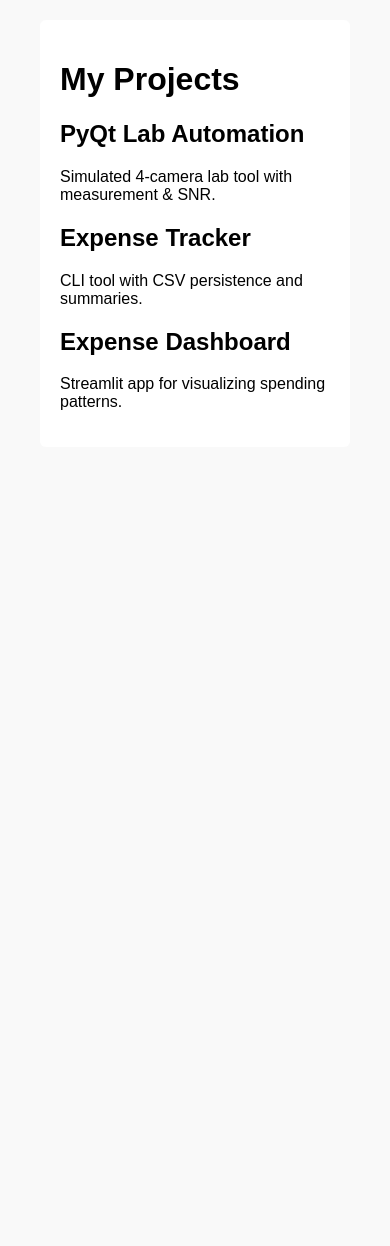
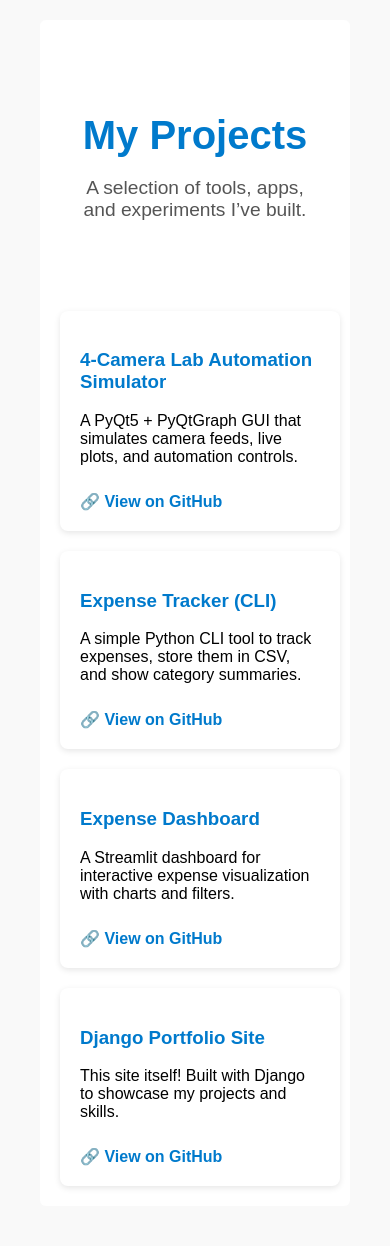
Before and after one commit to taryb/django-portfolio, a Django app: page /projects/ in a window 390 px wide. Shown: the part 69-1315 px from the top of the page. Before the commit the page ends 479 px from the top, so only its background shows below. Run offline with Django 5.2, Linux system fonts and the light colour scheme.

Commit message:
style: redesign projects page with responsive project cards

```diff
--- a/portfolio/templates/portfolio/projects.html
+++ b/portfolio/templates/portfolio/projects.html
@@ -3,13 +3,54 @@
 {% block title %}Projects - My Portfolio{% endblock %}
 
 {% block content %}
-<h1>My Projects</h1>
-{% for p in projects %}
-<div class="project">
-    <h2>{{ p.title }}</h2>
-    <p>{{ p.desc }}</p>
-</div>
-{% empty %}
-<p>No projects yet. Stay tuned!</p>
-{% endfor %}
+<section style="text-align: center; padding: 40px 20px;">
+    <h1 style="font-size: 2.5em; margin-bottom: 10px; color: #007acc;">My Projects</h1>
+    <p style="font-size: 1.2em; color: #555;">A selection of tools, apps, and experiments I’ve built.</p>
+</section>
+
+<section style="margin-top: 30px;">
+    <div style="display: grid; grid-template-columns: repeat(auto-fit, minmax(280px, 1fr)); gap: 20px;">
+
+        <!-- Project Card -->
+        <div style="background: #fff; padding: 20px; border-radius: 8px; box-shadow: 0 2px 6px rgba(0,0,0,0.1);">
+            <h3 style="color: #007acc;">4-Camera Lab Automation Simulator</h3>
+            <p>A PyQt5 + PyQtGraph GUI that simulates camera feeds, live plots, and automation controls.</p>
+            <a href="https://github.com/taryb/pyqt-lab-automation" target="_blank"
+               style="display:inline-block; margin-top:10px; color:#007acc; text-decoration:none; font-weight:bold;">
+                🔗 View on GitHub
+            </a>
+        </div>
+
+        <!-- Project Card -->
+        <div style="background: #fff; padding: 20px; border-radius: 8px; box-shadow: 0 2px 6px rgba(0,0,0,0.1);">
+            <h3 style="color: #007acc;">Expense Tracker (CLI)</h3>
+            <p>A simple Python CLI tool to track expenses, store them in CSV, and show category summaries.</p>
+            <a href="https://github.com/taryb/expense-tracker" target="_blank"
+               style="display:inline-block; margin-top:10px; color:#007acc; text-decoration:none; font-weight:bold;">
+                🔗 View on GitHub
+            </a>
+        </div>
+
+        <!-- Project Card -->
+        <div style="background: #fff; padding: 20px; border-radius: 8px; box-shadow: 0 2px 6px rgba(0,0,0,0.1);">
+            <h3 style="color: #007acc;">Expense Dashboard</h3>
+            <p>A Streamlit dashboard for interactive expense visualization with charts and filters.</p>
+            <a href="https://github.com/taryb/expense-dashboard" target="_blank"
+               style="display:inline-block; margin-top:10px; color:#007acc; text-decoration:none; font-weight:bold;">
+                🔗 View on GitHub
+            </a>
+        </div>
+
+        <!-- Project Card -->
+        <div style="background: #fff; padding: 20px; border-radius: 8px; box-shadow: 0 2px 6px rgba(0,0,0,0.1);">
+            <h3 style="color: #007acc;">Django Portfolio Site</h3>
+            <p>This site itself! Built with Django to showcase my projects and skills.</p>
+            <a href="https://github.com/taryb/django-portfolio" target="_blank"
+               style="display:inline-block; margin-top:10px; color:#007acc; text-decoration:none; font-weight:bold;">
+                🔗 View on GitHub
+            </a>
+        </div>
+
+    </div>
+</section>
 {% endblock %}
```
